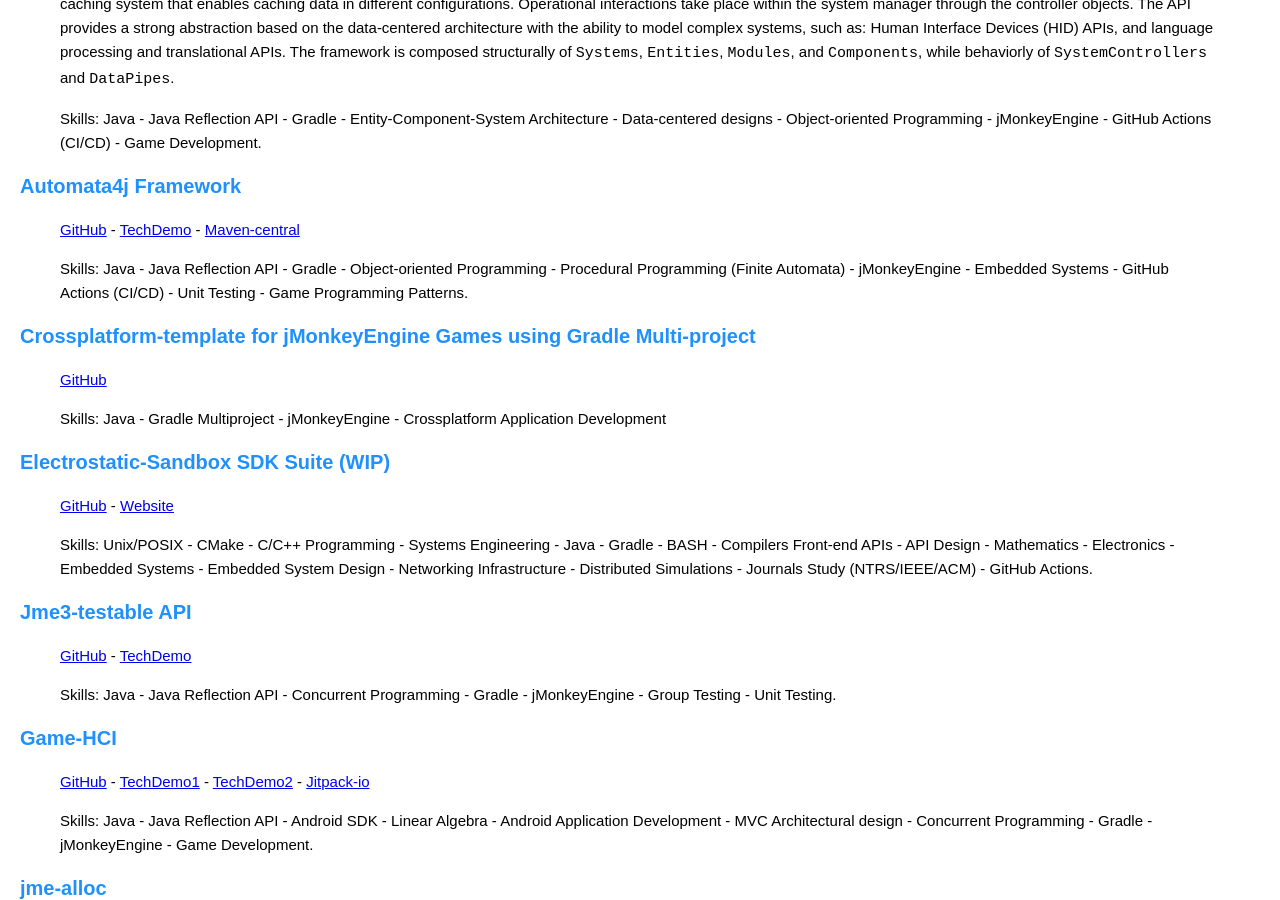
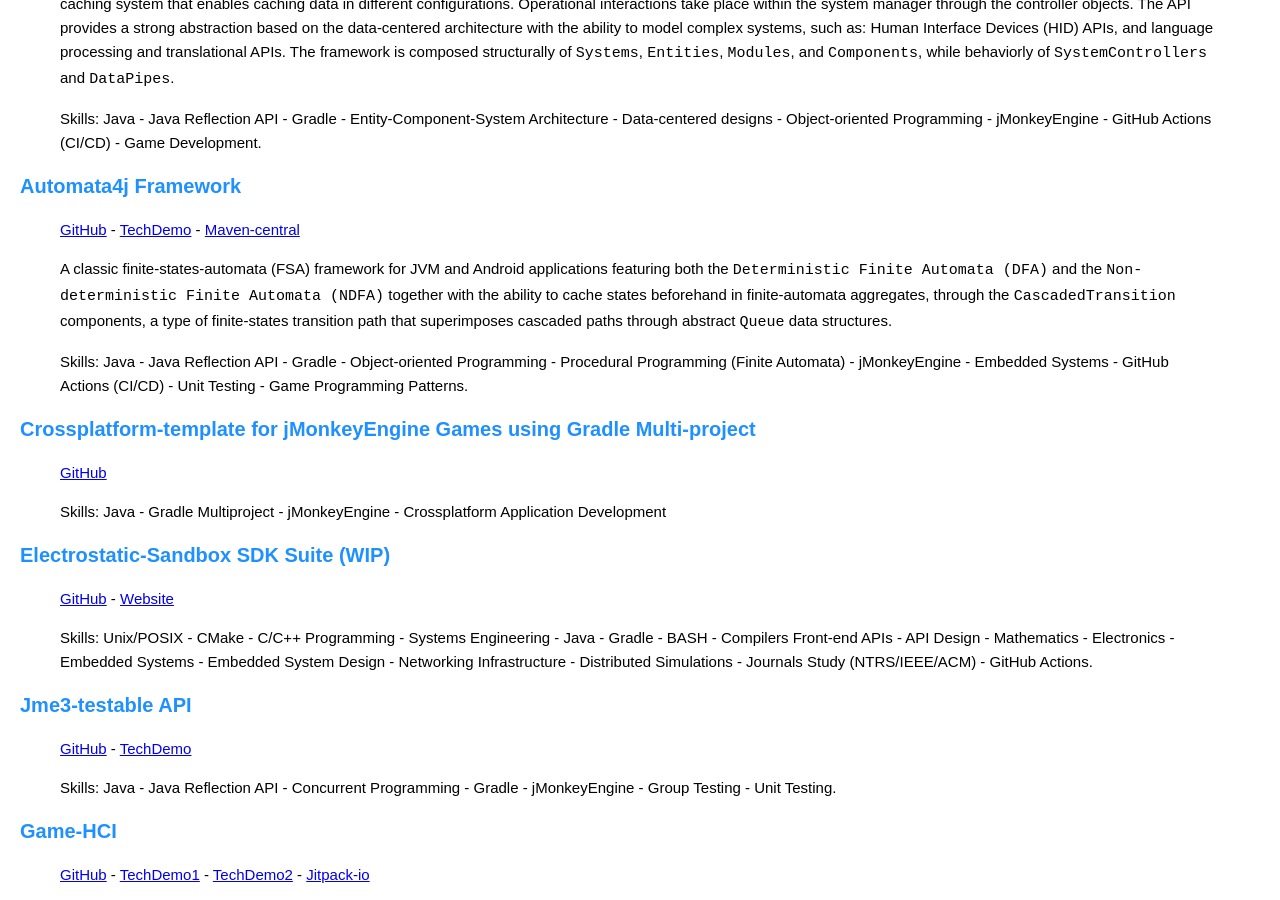
Before and after one commit to pavly-gerges/pavly-gerges, a Jekyll site: the page built from resume/index.md, in a window 1280 px wide and 900 px high, scrolled down 4310 px. Built offline with Jekyll 4.4.1, drawn with Linux system fonts in a browser that asks for light colours; our own code applies the rules of GitHub Pages for plain Markdown files.

Commit message:
Update index.md: about Automata4j

```diff
--- a/resume/index.md
+++ b/resume/index.md
@@ -70,6 +70,8 @@ Welcome, it's an honor for me that you've reached here! I'm Pavly Gerges, aka. p
 ### Automata4j Framework
 > [GitHub](https://github.com/Electrostat-Lab/Automata4j) - [TechDemo](https://www.linkedin.com/feed/update/urn:li:activity:7014704404347949056/?updateEntityUrn=urn%3Ali%3Afs_updateV2%3A%28urn%3Ali%3Aactivity%3A7014704404347949056%2CFEED_DETAIL%2CEMPTY%2CDEFAULT%2Cfalse%29&originTrackingId=%2BI05adX4SQKtJ99ZQvk5DQ%3D%3D) - [Maven-central](https://central.sonatype.com/artifact/io.github.software-hardware-codesign/automata4j)
 >
+> A classic finite-states-automata (FSA) framework for JVM and Android applications featuring both the `Deterministic Finite Automata (DFA)` and the `Non-deterministic Finite Automata (NDFA)` together with the ability to cache states beforehand in finite-automata aggregates, through the `CascadedTransition` components, a type of finite-states transition path that superimposes cascaded paths through abstract `Queue` data structures.
+>
 > Skills: Java - Java Reflection API - Gradle - Object-oriented Programming - Procedural Programming (Finite Automata) - jMonkeyEngine - Embedded Systems - GitHub Actions (CI/CD) - Unit Testing - Game Programming Patterns.
 
 ### Crossplatform-template for jMonkeyEngine Games using Gradle Multi-project
```
